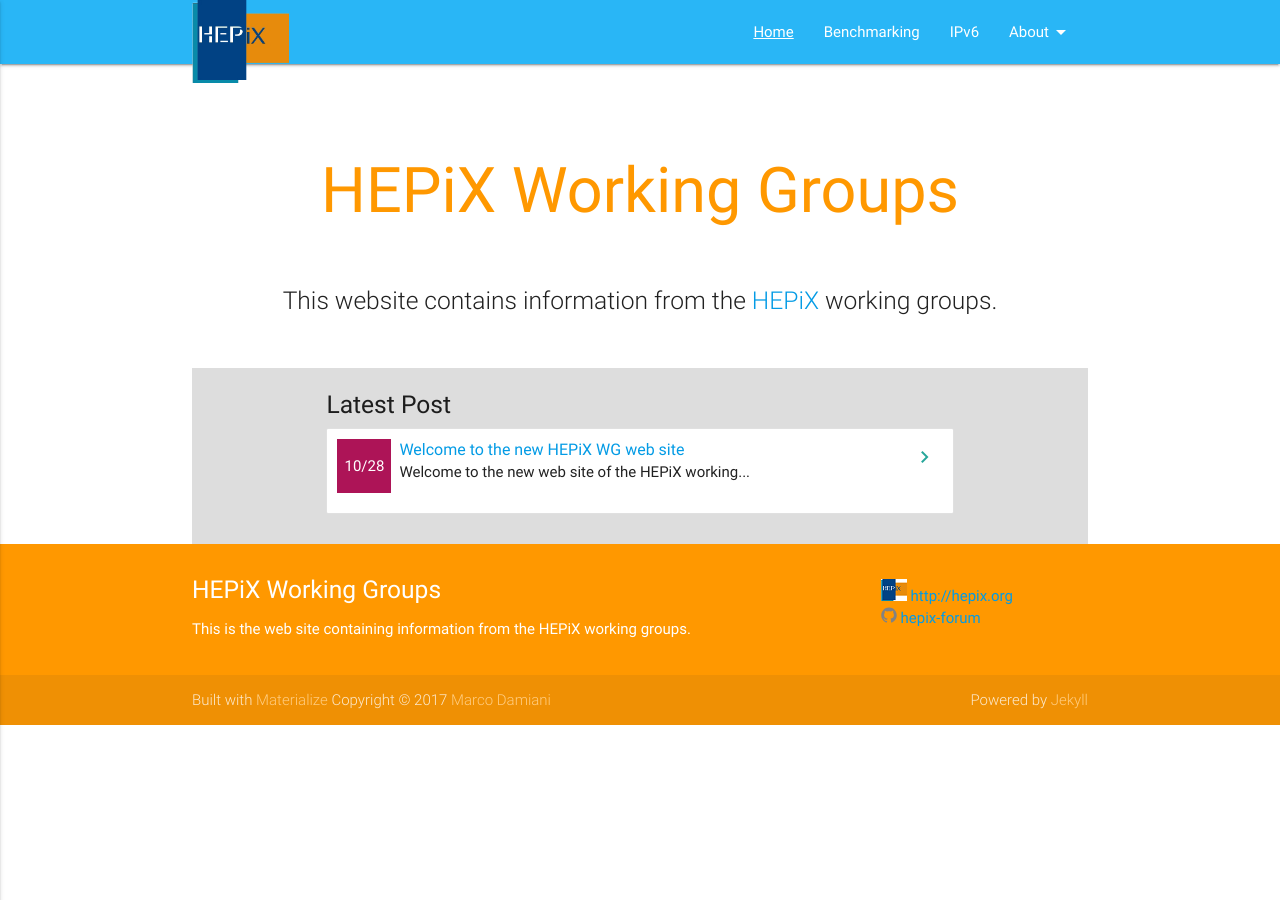
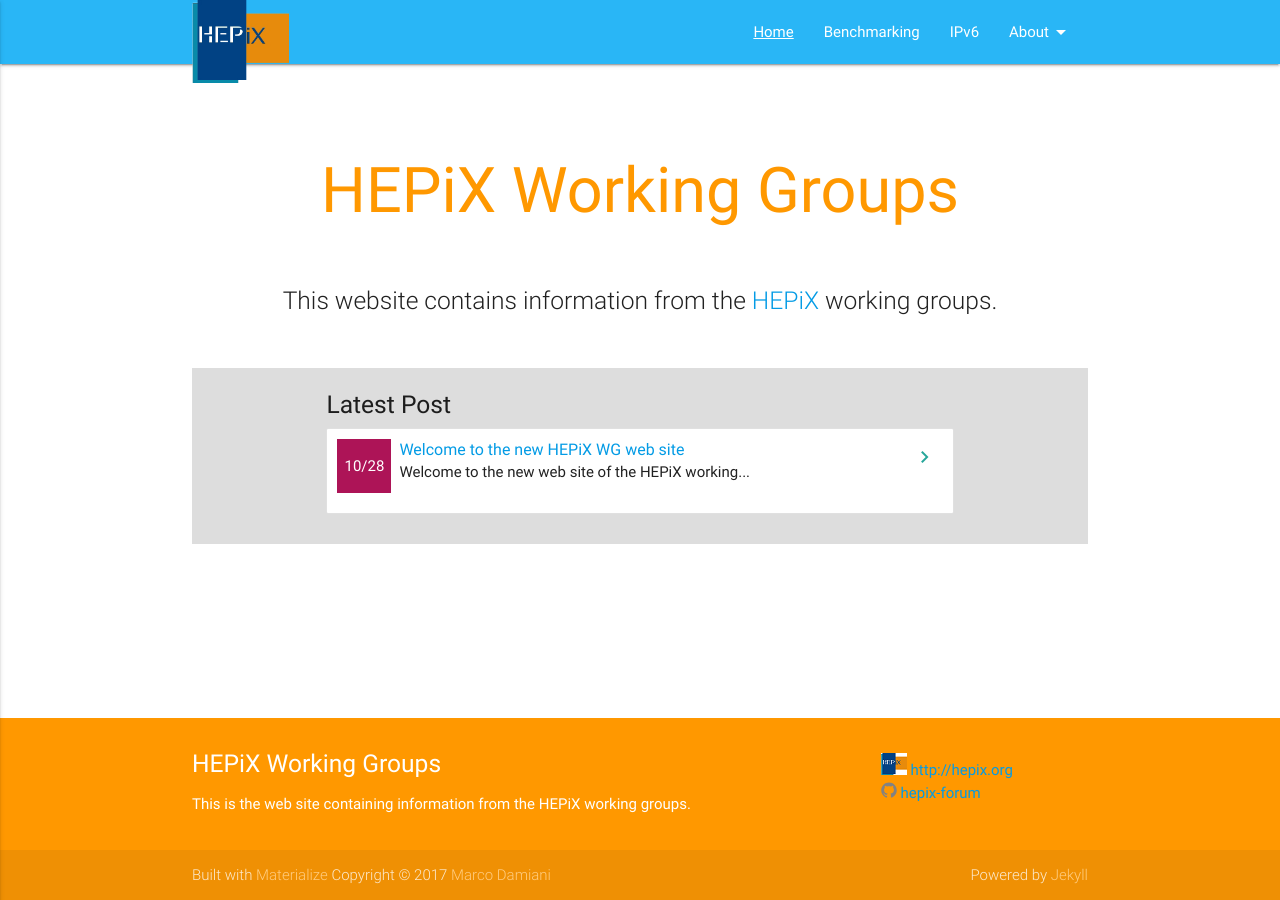
Before and after one commit to HEPiX-Forum/hepix-forum.github.io, a Jekyll site: the page built from index.md, in a window 1280 px wide. Built offline with Jekyll 4.4.1, drawn with Linux system fonts in a browser that asks for light colours.

Commit message:
Ensure that the footer is always at the bottom of the screen

```diff
--- a/_layouts/default.html
+++ b/_layouts/default.html
@@ -7,8 +7,9 @@
 
     {% include header.html %}
 
-
+    <main>
         {{ content }}
+    </main>
 
     {% include footer.html %}
 
--- a/assets/materialize.scss
+++ b/assets/materialize.scss
@@ -8,3 +8,14 @@
 $navbar-dropdown-arrow-left-margin: 0;
 @import "materialize/materialize";
 @import "syntax-highlighting";
+
+// Sticky footer
+body {
+  display: flex;
+  min-height: 100vh;
+  flex-direction: column;
+}
+
+main {
+  flex: 1 0 auto;
+}
```
